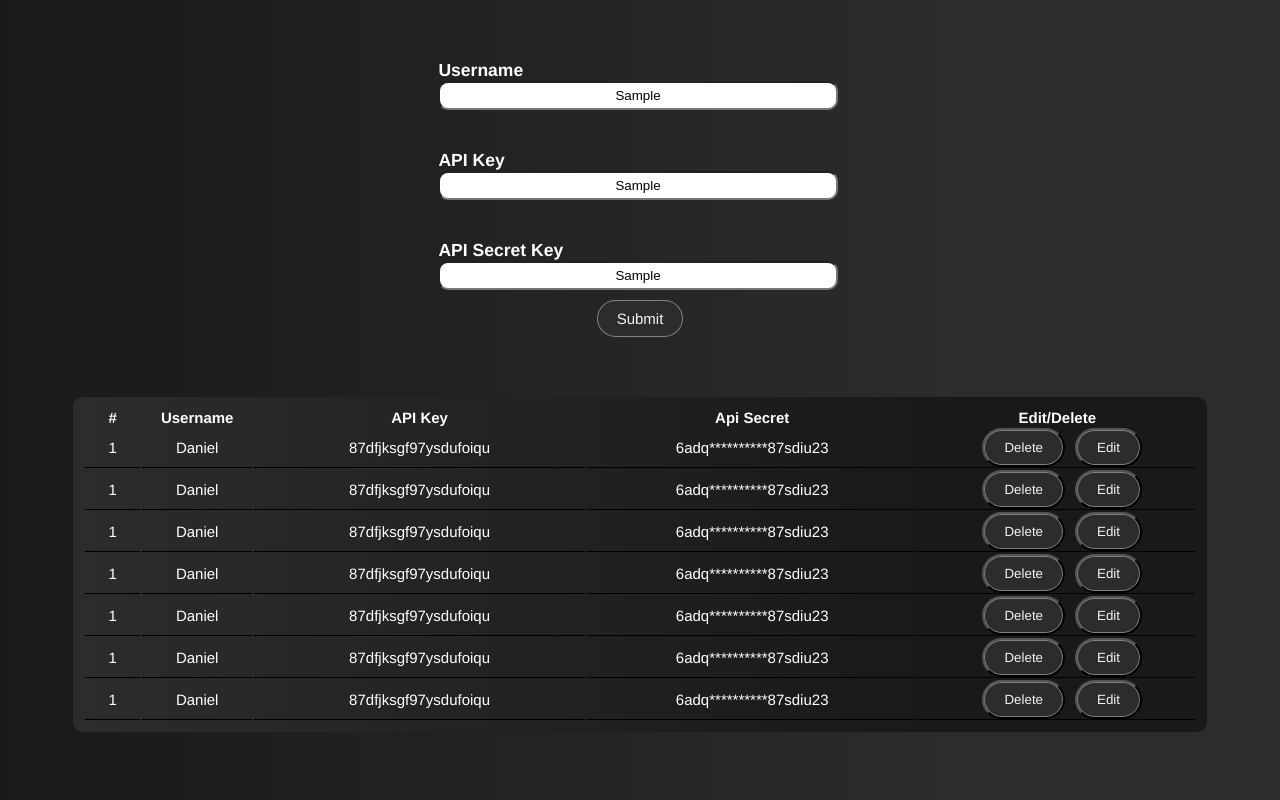
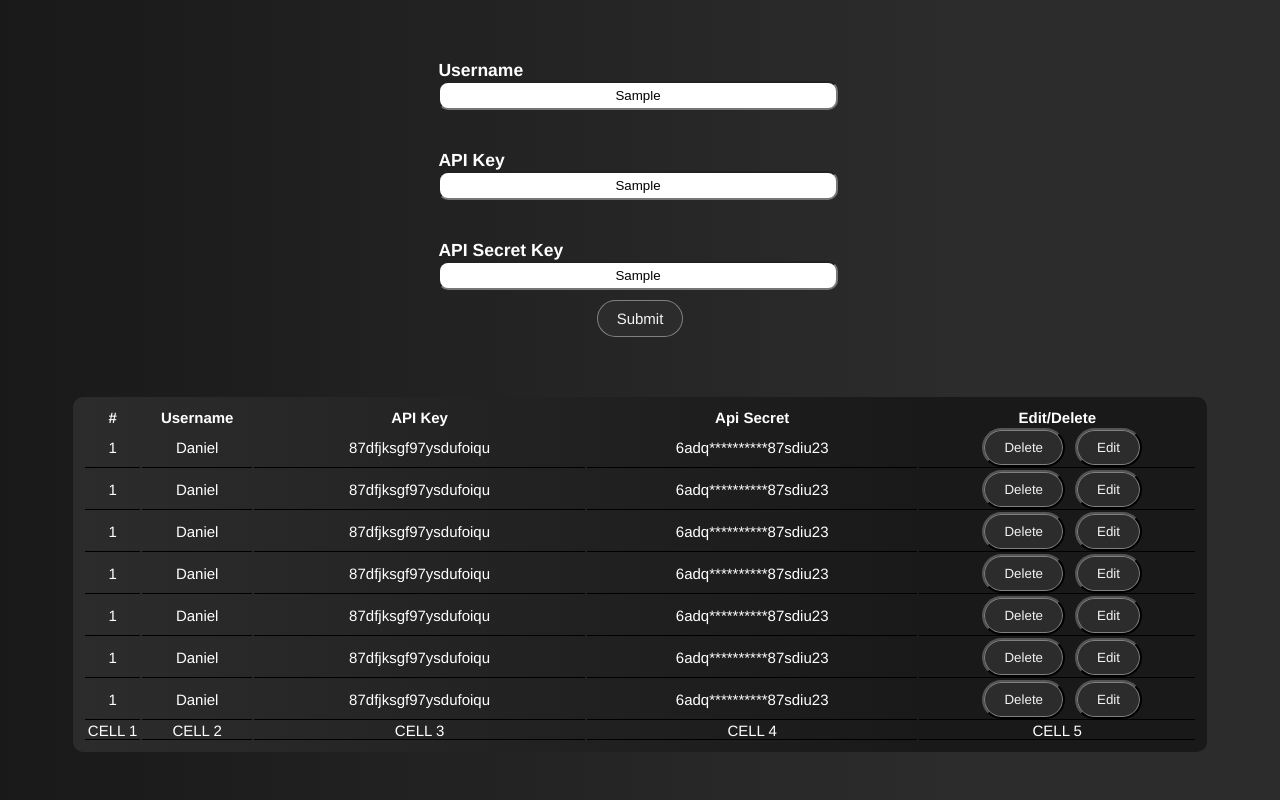
Before and after one commit to RoozbehZhuleh/APIkey, a plain HTML site: page index.html in a window 1280 px wide. Both pictures are taken after typing "Sample", "Sample", "Sample" into the empty fields and a click on the button "Submit". Drawn offline with nearby package versions, Linux system fonts and the light colour scheme.

Commit message:
adding JS logic
adding rows to the table

```diff
--- a/app.js
+++ b/app.js
@@ -1 +1,28 @@
+const username = document.querySelector("#username");
+const apiKey = document.querySelector("#api--key");
+const apiSecret = document.querySelector("#api--secret");
+const table = document.querySelector("table");
+
+document.querySelector("#submit__btn").addEventListener("click", runSubmit);
+
+function runSubmit(){
+    console.log("hello!");
+    let row = table.insertRow(-1);
+    let cell1 = row.insertCell(0);
+    let cell2 = row.insertCell(1);
+    let cell3 = row.insertCell(2);
+    let cell4 = row.insertCell(3);
+    let cell5 = row.insertCell(4);
+    cell1.innerHTML = "CELL 1";
+    cell2.innerHTML = "CELL 2";
+    cell3.innerHTML = "CELL 3";
+    cell4.innerHTML = "CELL 4";
+    cell5.innerHTML = "CELL 5";
+
+}
+
+
+
+
+
 // swal("hello");
--- a/index.html
+++ b/index.html
@@ -33,7 +33,7 @@
                                  <h3 class="api--secret__title">API Secret Key</h3>
                                  <input id="api--secret" type="text">
                              </div>
-                             <button class="btn btn__secondary submit__btn">Submit</button>
+                             <button class="btn btn__secondary submit__btn" id="submit__btn">Submit</button>
                          </div>
                      </div>
 
```
